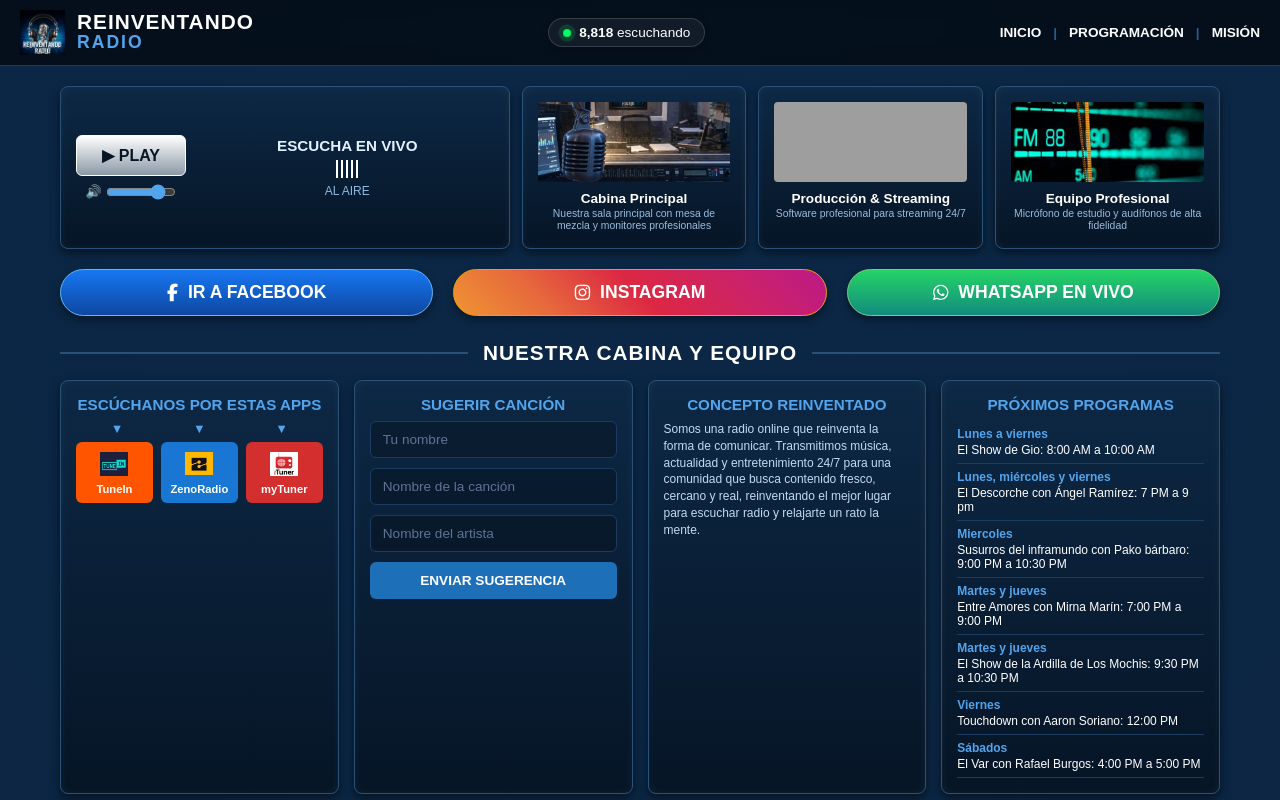
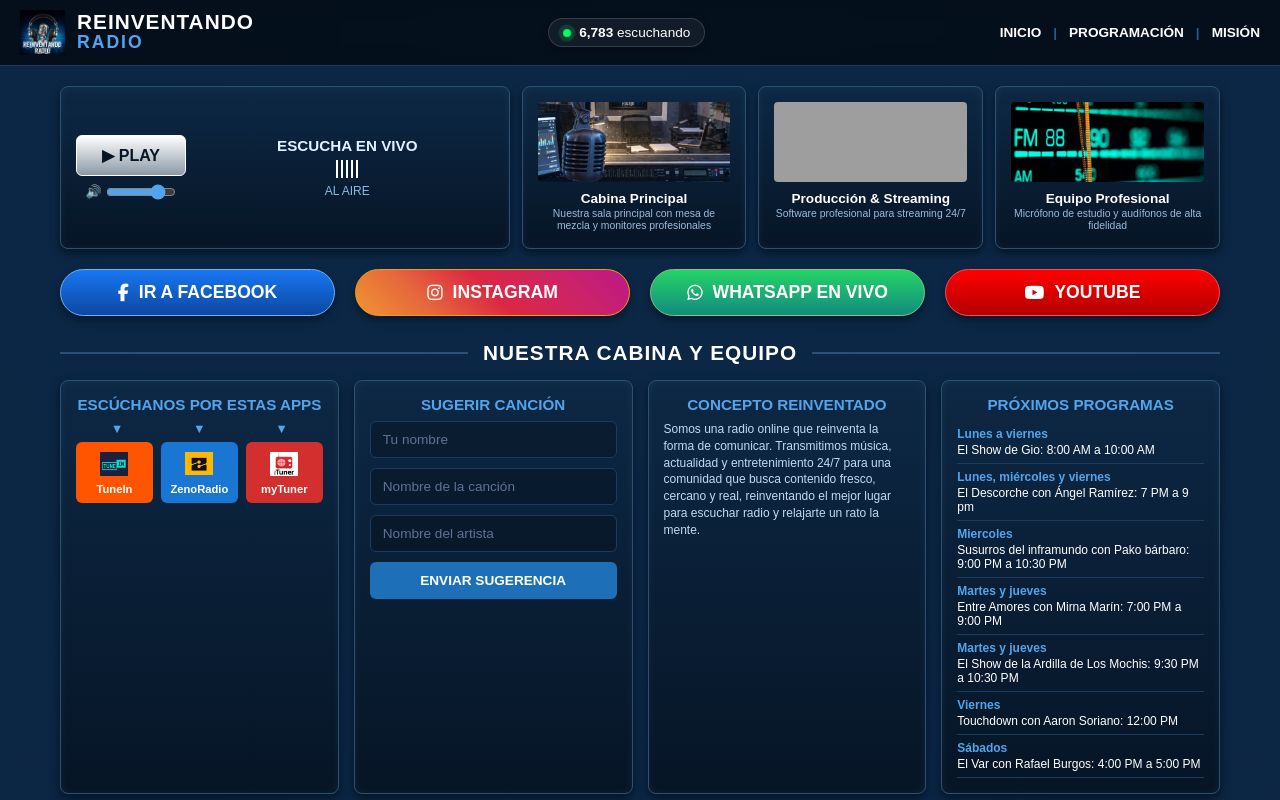
Before and after one commit to Santiago-Estrada-130/Reinventando, a plain HTML site: page index.html in a window 1280 px wide. Shown: the top 800 px of the page. Drawn offline with Linux system fonts and the light colour scheme; grey boxes are pictures that could not be loaded.

Commit message:
feat:correccion de la pagina

```diff
--- a/index.html
+++ b/index.html
@@ -88,7 +88,7 @@
       </div>
     </section>
 
-    <!-- BOTONES GRANDES DE ACCIÓN -->
+    <!-- BOTONES GRANDES DE ACCIÓN FACEBOOK -->
     <section class="banner-buttons">
       <a href="https://www.facebook.com/share/1D6CnRkXz7/" target="_blank" class="btn-action btn-blue">
         <i class="fab fa-facebook-f"></i> IR A FACEBOOK
@@ -98,9 +98,14 @@
       <a href="https://www.instagram.com/reinventandoradio/" target="_blank" class="btn-action btn-instagram">
         <i class="fab fa-instagram"></i> INSTAGRAM
       </a>
-
+ <!-- NUEVO BOTÓN DE WHATSAPP -->
       <a href="https://wa.me/525630801348" target="_blank" class="btn-action btn-green">
         <i class="fab fa-whatsapp"></i> WHATSAPP EN VIVO
+      </a>
+
+      <!-- NUEVO BOTÓN DE YOUTUBE -->
+      <a href="https://www.youtube.com/@ReinventandoradioFM" target="_blank" class="btn-action btn-youtube">
+        <i class="fab fa-youtube"></i> YOUTUBE
       </a>
     </section>
 
@@ -429,7 +434,7 @@
     function actualizarOyentes() {
         const display = document.getElementById('user-count');
         if (display) {
-            let oyentes = 8785 + Math.floor(Math.random() * 45);
+            let oyentes = 6750 + Math.floor(Math.random() * 45);
             display.innerText = oyentes.toLocaleString('es-MX');
         }
     }
--- a/style.css
+++ b/style.css
@@ -547,3 +547,9 @@ body {
   background: linear-gradient(45deg, #f09433 0%, #e6683c 25%, #dc2743 50%, #cc2366 75%, #bc1888 100%);
   border: 1.5px solid #f39c12;
 }
+
+/* ESTILO CON DEGRADADO OFICIAL DE YOUTUBE */
+.btn-youtube {
+  background: linear-gradient(180deg, #ff0000 0%, #b30000 100%);
+  border: 1.5px solid #ff4d4d;
+}
```
